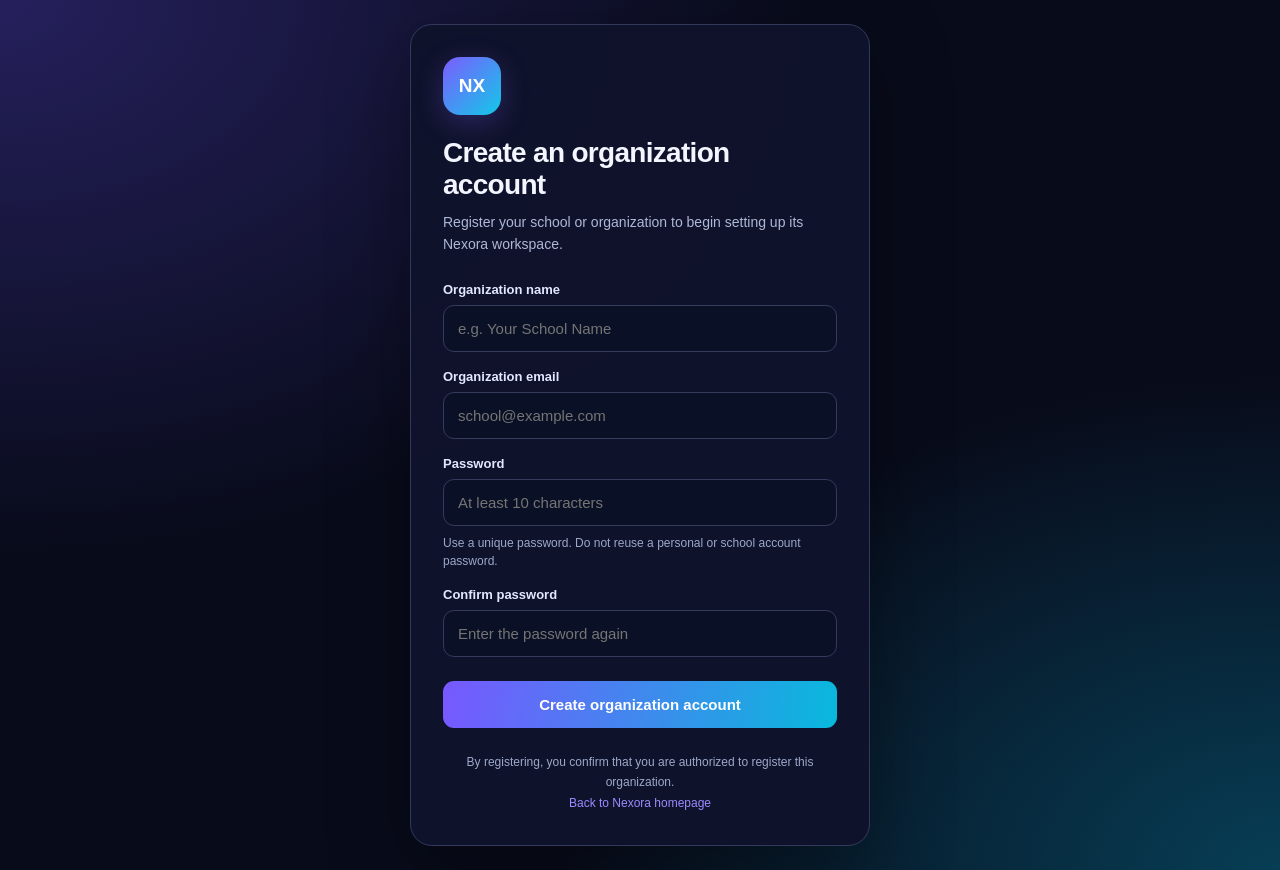
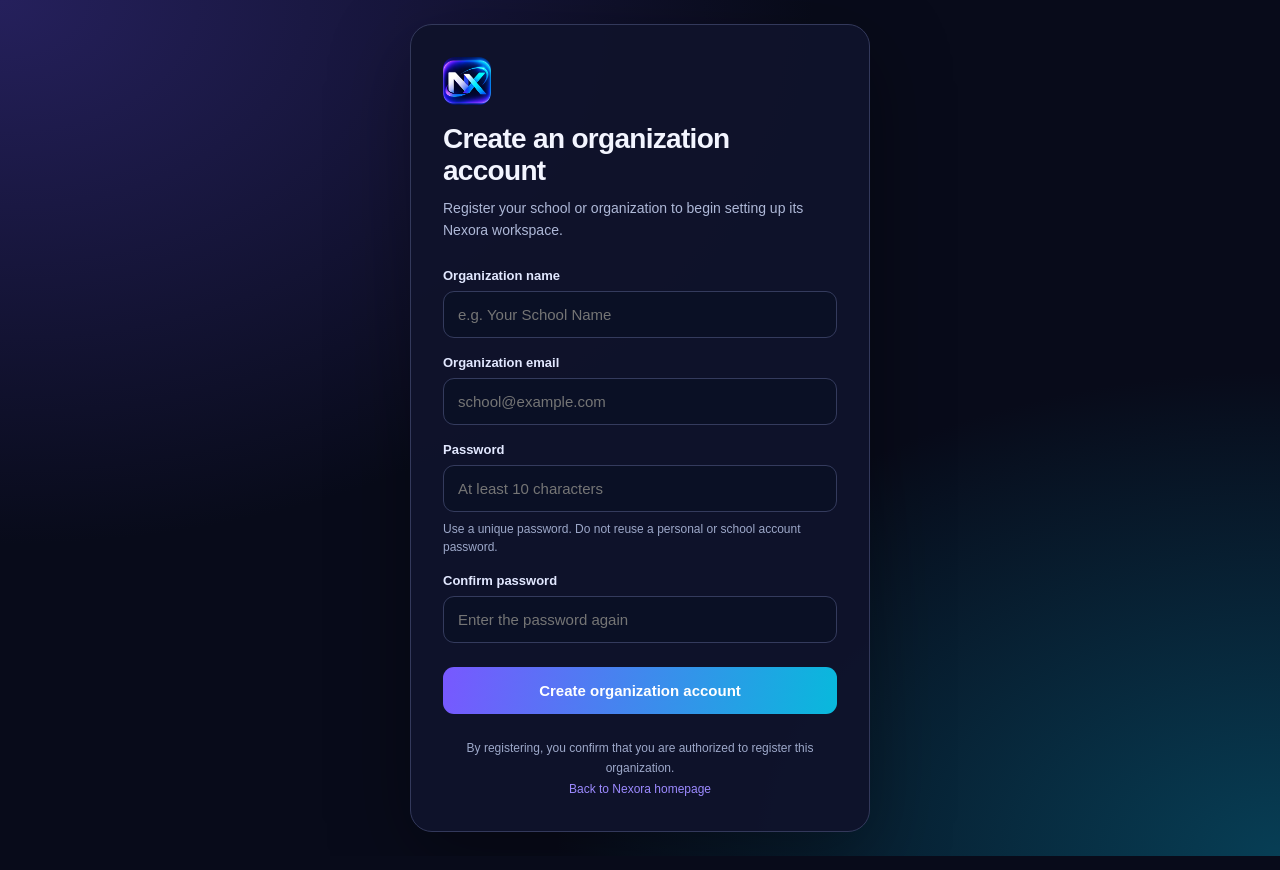
Before and after one commit to sonrashid0-code/Nexora-Technologies, a website: page register.html in a window 1280 px wide. Drawn offline with Linux system fonts and the light colour scheme.

Commit message:
Update register.html

```diff
--- a/register.html
+++ b/register.html
@@ -37,18 +37,13 @@
         }
 
         .logo {
-            width: 58px;
-            height: 58px;
-            display: grid;
-            place-items: center;
-            border-radius: 17px;
-            color: white;
-            font-weight: 800;
-            font-size: 19px;
-            background: linear-gradient(135deg, #7c5cff, #12c9e8);
-            box-shadow: 0 8px 28px #7c5cfc44;
-            margin-bottom: 22px;
-        }
+    width: 48px;
+    height: 48px;
+    display: block;
+    object-fit: contain;
+    border-radius: 12px;
+    margin-bottom: 18px;
+}
 
         h1 {
             margin: 0 0 10px;
@@ -163,7 +158,14 @@
 
 <body>
     <main class="card">
-        <div class="logo" aria-label="Nexora logo">NX</div>
+        <img
+    class="logo"
+    src="/nexora-icon.webp"
+    alt="Nexora Technologies logo"
+    width="48"
+    height="48"
+    style="width:48px !important;height:48px !important;max-width:48px;max-height:48px;object-fit:contain;display:block;margin-bottom:18px;"
+>
 
         <h1>Create an organization account</h1>
         <p class="subtitle">
```
